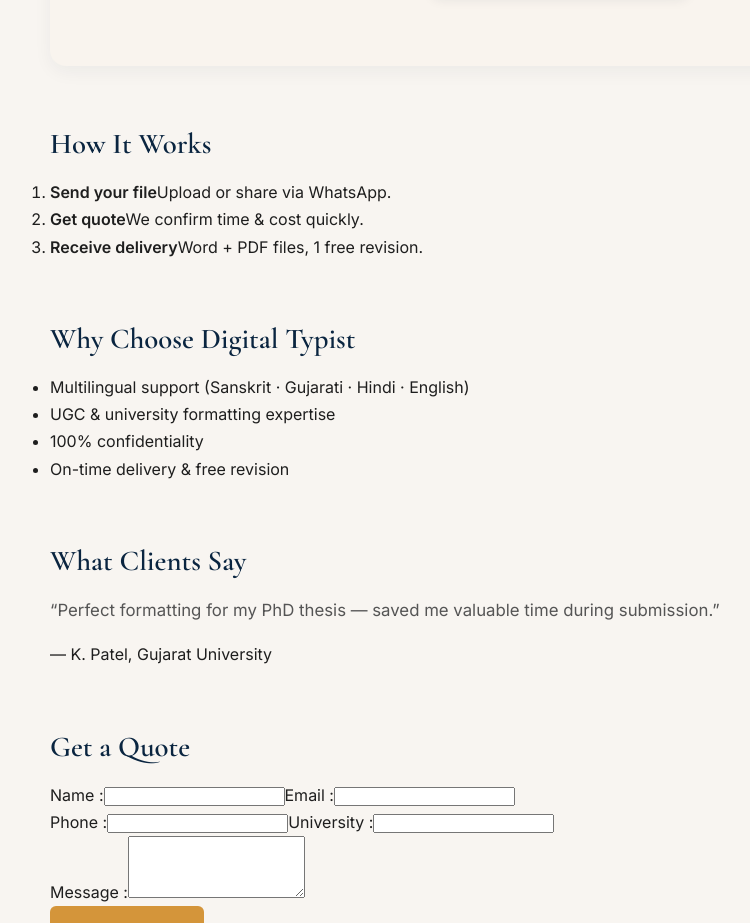
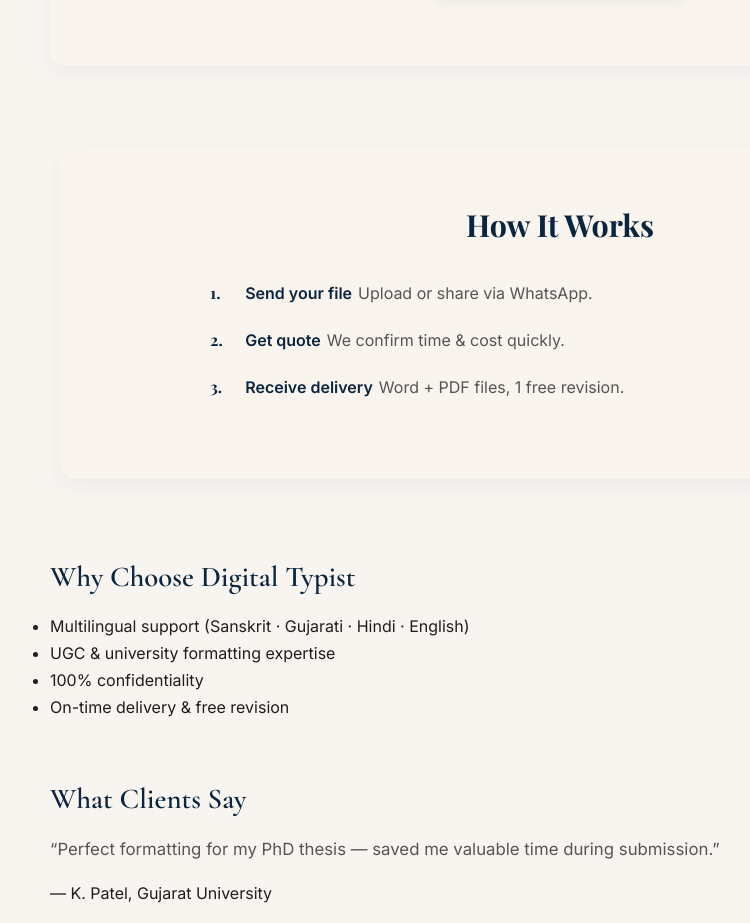
Before and after one commit to digital-typist/digital-typist-lts, a Next.js app: page / in a window 1280 px wide. Shown: the part 1420-2343 px from the top of the page, without its empty margins (80-830 px from the left). Built offline with nearby package versions, Linux system fonts and the light colour scheme.

Commit message:
Update home.css

```diff
--- a/src/app/css/home.css
+++ b/src/app/css/home.css
@@ -228,3 +228,87 @@
         padding: 50px 20px 60px;
     }
 }
+
+
+/* ===== HOW IT WORKS SECTION ===== */
+.how {
+    background: #f9f4ee;
+    /* same subtle cream tone */
+    border-radius: 16px;
+    padding: 60px 50px;
+    margin: 80px auto;
+    max-width: 1000px;
+    box-shadow: 0 6px 18px rgba(10, 37, 64, 0.05);
+    transition: box-shadow 0.3s ease, transform 0.3s ease;
+}
+
+.how:hover {
+    box-shadow: 0 10px 26px rgba(10, 37, 64, 0.08);
+    transform: translateY(-2px);
+}
+
+.how h2 {
+    font-family: "Playfair Display", serif;
+    font-weight: 700;
+    color: var(--brand);
+    text-align: center;
+    margin-bottom: 35px;
+    font-size: 1.9rem;
+}
+
+/* ordered list formatting */
+.steps {
+    list-style: none;
+    padding: 0;
+    margin: 0 auto;
+    max-width: 700px;
+    counter-reset: step;
+}
+
+.steps li {
+    font-family: "Inter", sans-serif;
+    font-size: 1rem;
+    color: var(--text);
+    line-height: 1.8;
+    margin-bottom: 18px;
+    position: relative;
+    padding-left: 2.2em;
+}
+
+/* number bullets style */
+.steps li::before {
+    counter-increment: step;
+    content: counter(step) ".";
+    position: absolute;
+    left: 0;
+    top: 0;
+    color: var(--brand);
+    font-family: "Playfair Display", serif;
+    font-weight: 700;
+}
+
+/* emphasize key phrase (bold part) */
+.steps strong {
+    font-weight: 700;
+    color: var(--brand);
+    margin-right: 6px;
+}
+
+/* secondary text style */
+.steps span {
+    color: var(--muted);
+}
+
+/* responsive layout */
+@media (max-width: 700px) {
+    .how {
+        padding: 50px 25px;
+        margin: 60px 16px;
+    }
+
+    .steps li {
+        font-size: 0.95rem;
+        line-height: 1.6;
+        padding-left: 1.8em;
+    }
+}
```
